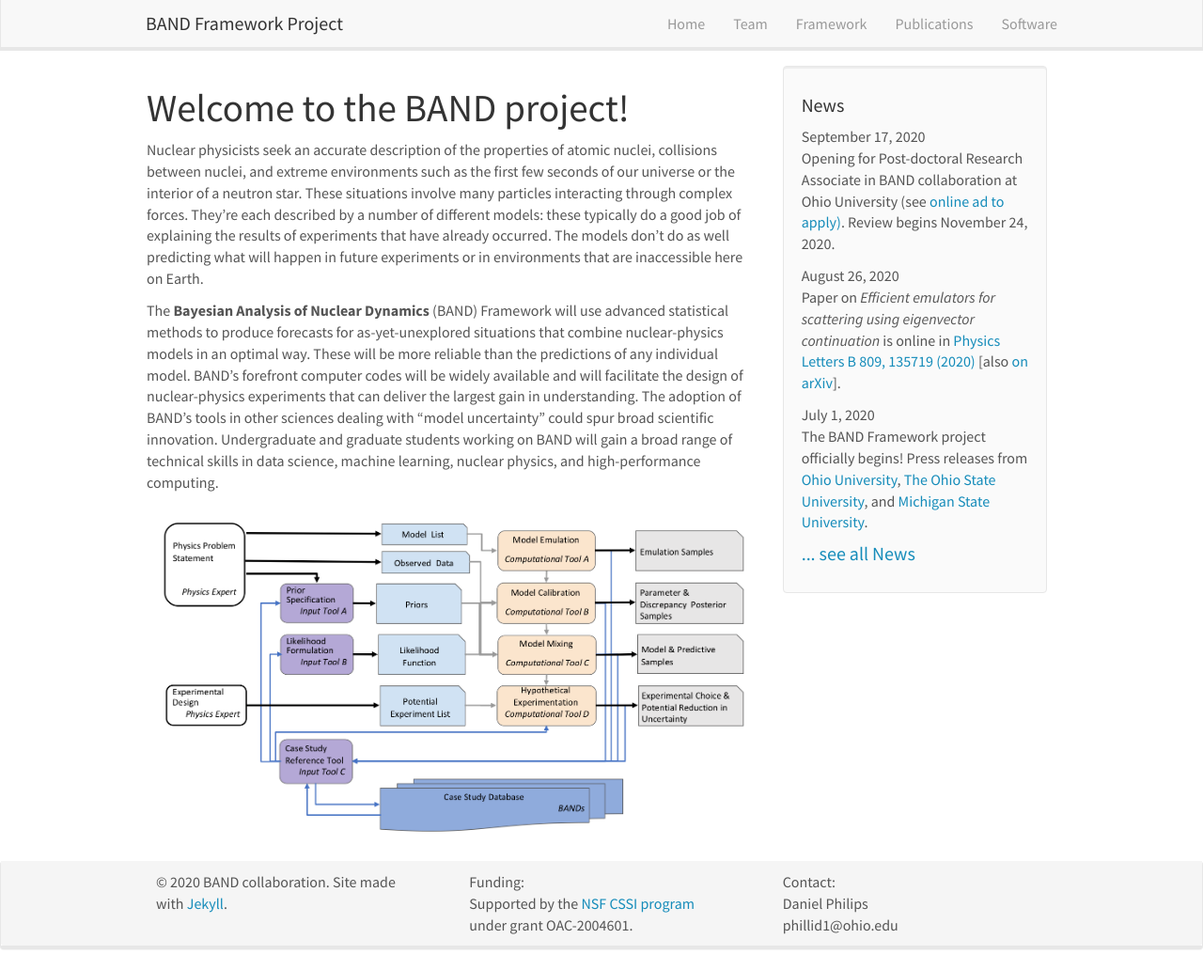
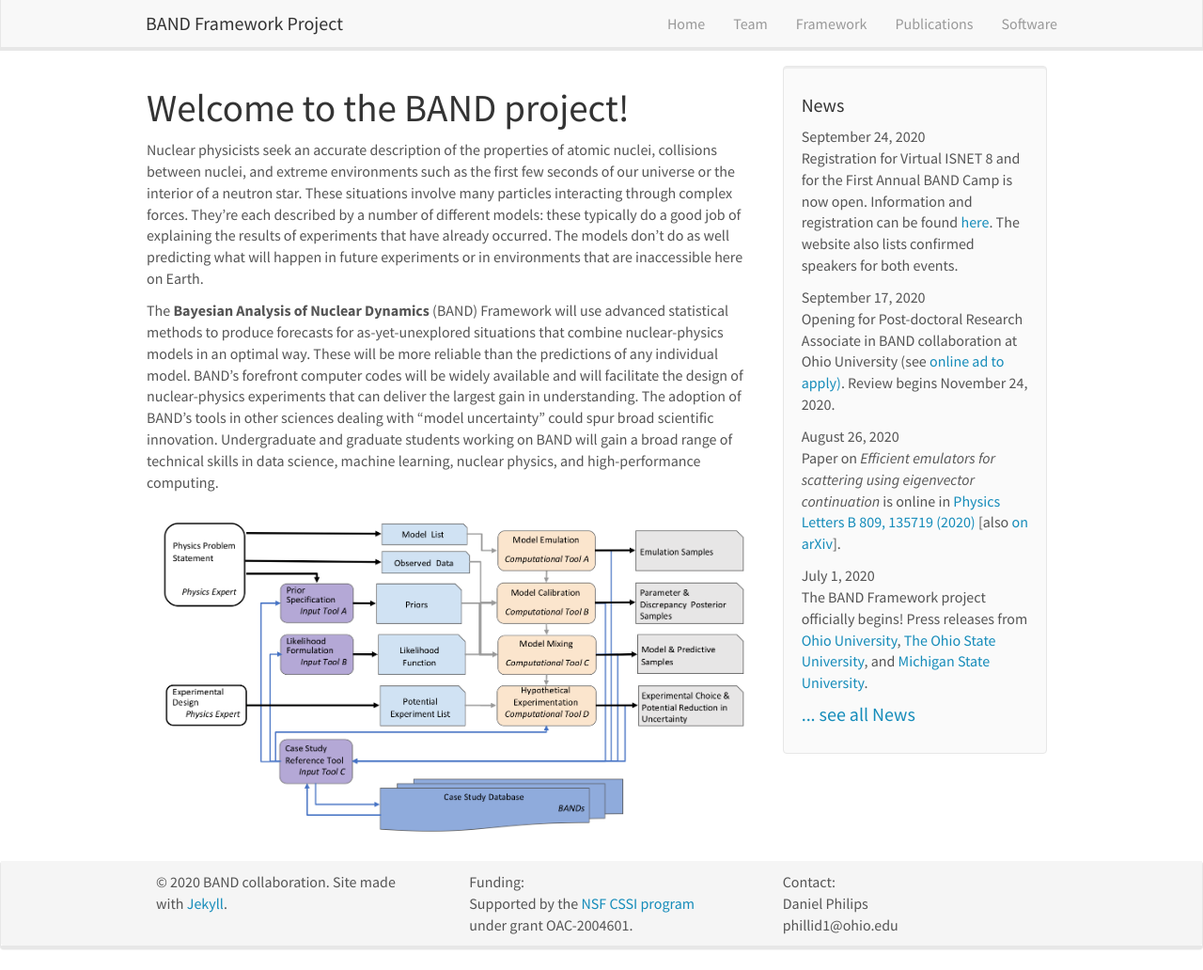
Before and after one commit to bandframework/bandframework.github.io, a Jekyll site: the page built from _pages/home.md, in a window 1280 px wide and 1032 px high. Shown: the whole window at 94% size. Built offline with Jekyll 4.4.1, drawn with Linux system fonts in a browser that asks for light colours; nearby versions of some CDN libraries.

Commit message:
added news item on BAND Camp

```diff
--- a/_data/news.yml
+++ b/_data/news.yml
@@ -1,3 +1,10 @@
+- date: September 24, 2020
+  headline: >
+    Registration for Virtual ISNET 8 and for the First Annual BAND Camp is now open.
+    Information and registration can be found
+    <a href='https://indico.frib.msu.edu/event/21/'>here</a>.
+    The website also lists confirmed speakers for both events.
+
 - date: September 17, 2020
   headline: >
     Opening for Post-doctoral Research Associate in BAND collaboration at Ohio University
```
